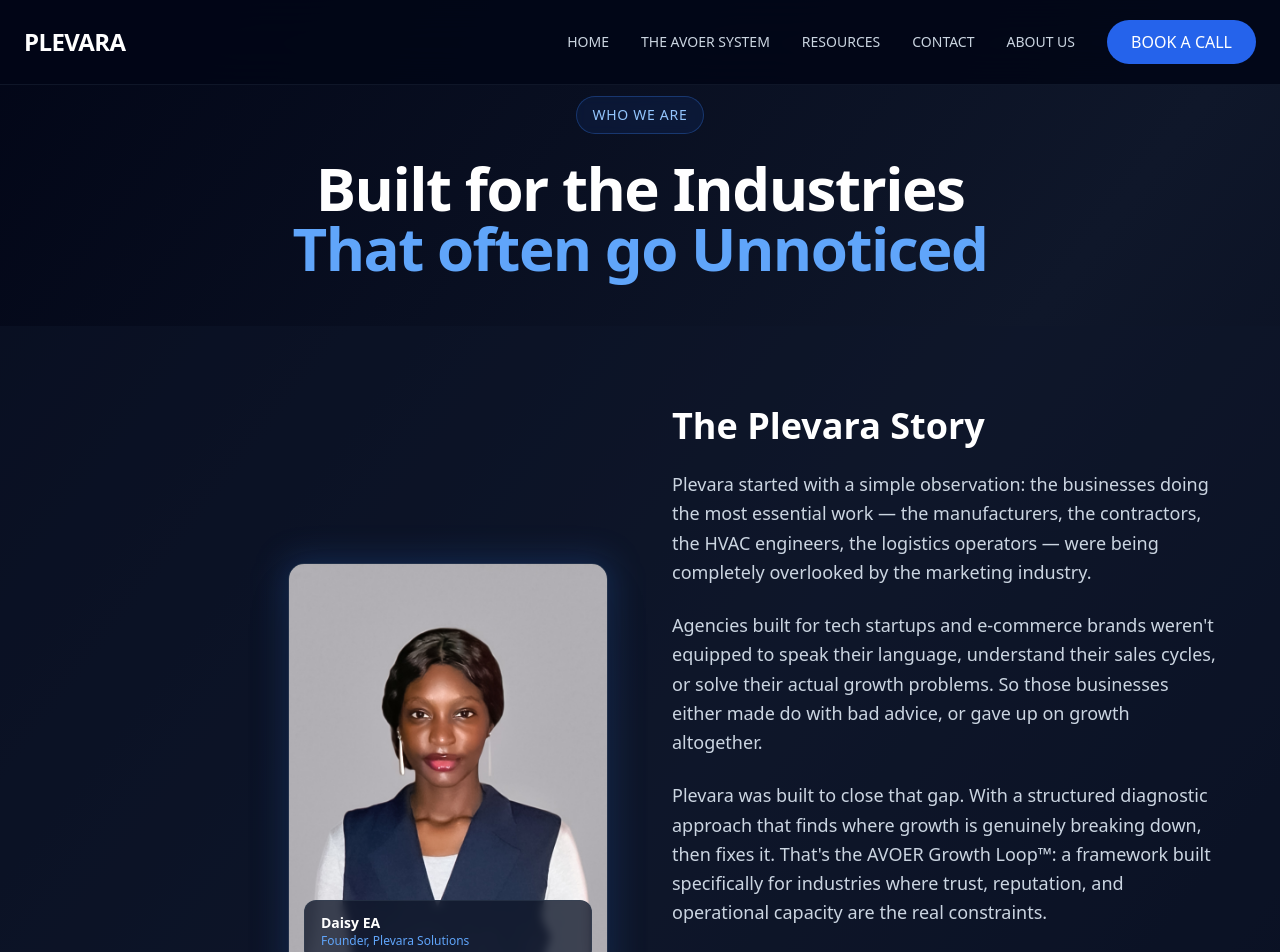
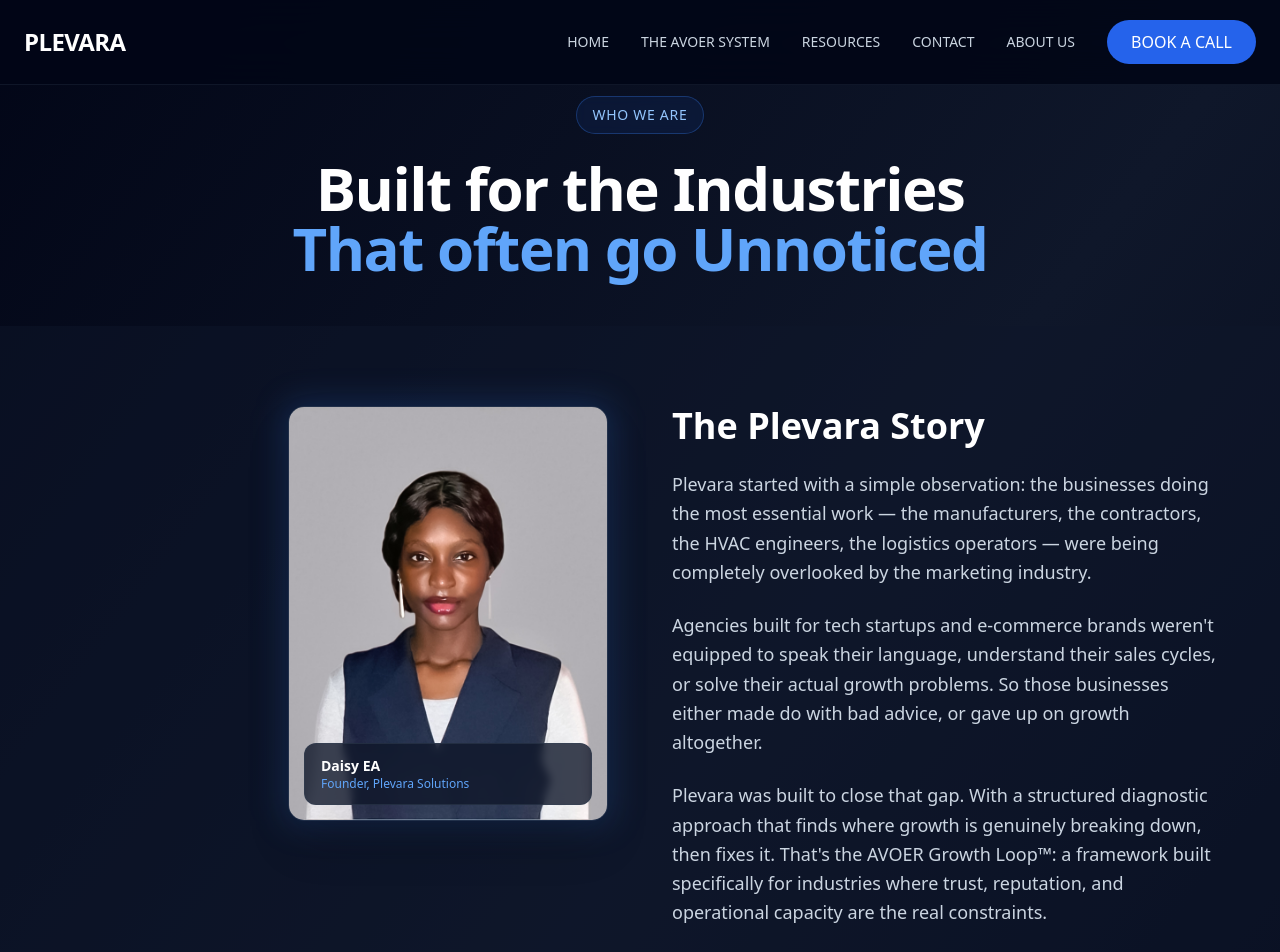
Before and after one commit to admz-45/plevara-site, a React (Vite) app: page /about in a window 1280 px wide. Shown: the top 952 px of the page. Built offline with nearby package versions, Linux system fonts and the light colour scheme; the HTML template or start-up script is replaced by a standard one.

Commit message:
Align founder photo and text to top

```diff
--- a/src/pages/AboutUs.jsx
+++ b/src/pages/AboutUs.jsx
@@ -23,7 +23,7 @@
 
         {/* Story + Founder */}
         <section className="py-20 px-6 bg-slate-900/50">
-          <div className="max-w-6xl mx-auto grid md:grid-cols-2 gap-16 items-center">
+          <div className="max-w-6xl mx-auto grid md:grid-cols-2 gap-16 items-start">
             {/* Founder Photo */}
             <div className="flex justify-center md:justify-end">
               <div className="relative">
```
